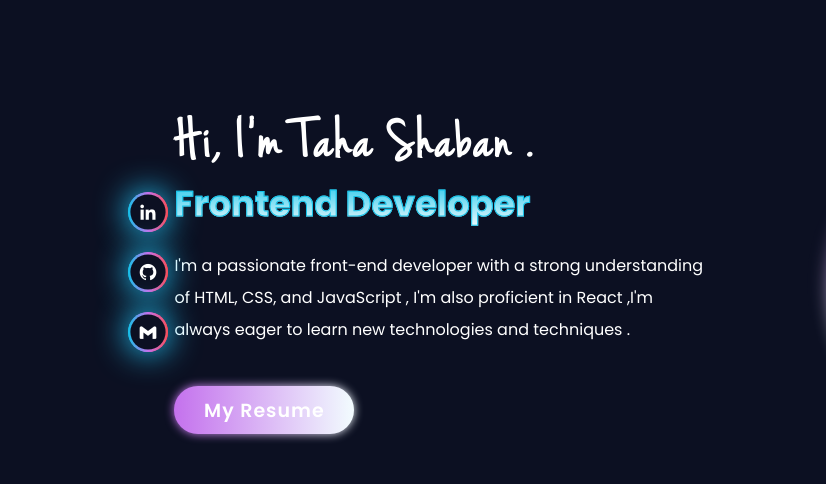
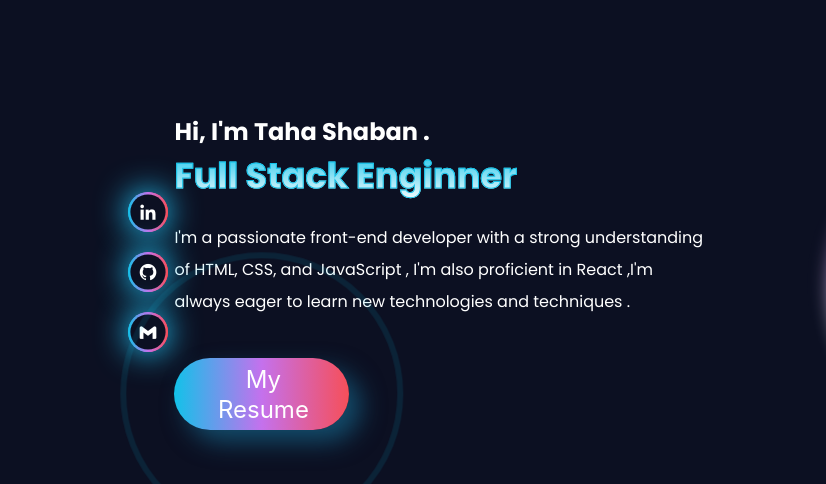
Before and after one commit to Taha-Shaban-Kaamel/portfolio, a plain HTML site: page index.html in a window 1280 px wide. Shown: the part 163-647 px from the top of the page, 0-826 px from the left. Drawn offline with nearby package versions, Linux system fonts and the light colour scheme.

Commit message:
home button animation style

```diff
--- a/Assets/script/script.js
+++ b/Assets/script/script.js
@@ -80,13 +80,10 @@ const skillsSet = {
     "React": "A JavaScript library for building user interfaces with reusable components."
   },
   "backend": {
-    "nodejs": "Node is used for server-side programming, making it possible for developers to use JavaScript for client-side and server-side code.",
-    "Express": "Express is a NodeJS framework that helps manage servers and routes.",
-    "Mongoose": "A MongoDB object modeling (ODM) library for Node.js that provides a simple and elegant way to interact with MongoDB databases.",
-    "MongoDB": "A NoSQL document database that is flexible, scalable, and easy to use.",
-    "FIREBASE":"Firebase is a mobile and web application development platform that provides a set of tools and services that front-end developers can use to build and deploy scalable and reliable applications."
-
-
+    "php": "A popular general-purpose scripting language that is especially suited to web development.",
+    "laravel": "A PHP web application framework with expressive, elegant syntax designed for building modern web applications.",
+    "MySQL": "An open-source relational database management system based on Structured Query Language (SQL).",
+    "PostgreSQL": "An advanced, open-source relational database system that supports both SQL (relational) and JSON (non-relational) querying.",
   },
   "tools": {
     "git": "is a distributed version control system that tracks changes in any set of computer files.",
--- a/Assets/style/style.css
+++ b/Assets/style/style.css
@@ -231,6 +231,79 @@ body {
     margin-right: 30px;
 }
 
+.home-content a  button {
+  width: 175px;
+  background: var(--bg-linear);
+  border-radius: 1000px;
+  border: none;
+  font-family: "Inter", sans-serif;
+  font-size: 24px;
+  line-height: 29.05px;
+  text-transform: capitalize;
+  padding: 7px 20px 6px 23px;
+  cursor: pointer;
+  outline-style: none;
+  color: #FFFFFF;
+  text-align: center;
+  transition: all 0.3s ease-in-out 0s;
+  box-shadow: 12px 12px 24px rgb(19,76,107);
+  position: relative;
+}
+.home-content a button::before {
+  content: "";
+  border-radius: 1000px;
+  width: 200px;
+  height: 60px;
+  border: 3px solid rgb(2 162 246);
+  box-shadow: 0 0 60px rgba(255, 195, 16, 0.292);
+  position: absolute;
+  top: 50%;
+  left: 50%;
+  transform: translate(-50%, -50%);
+  opacity: 0;
+  transition: all 0.3s ease-in-out 0s;
+}
+.home-content a .button:hover,
+.home-content a .button:focus {
+  color: var(--text-color);
+  transform: translateY(-6px);
+}
+.home-content a button::after {
+  content: "";
+  width: 30px;
+  height: 30px;
+  border-radius: 100%;
+  border: 6px solid var(--text-color);
+  position: absolute;
+  z-index: 3;
+  top: 50%;
+  left: 50%;
+  transform: translate(-50%, -50%);
+  animation: ring 1.5s infinite;
+}
+.home-content a button:hover::before,
+button:focus::before {
+  opacity: 1;
+}
+.home-content a button:hover::after,
+button:focus::after {
+  animation: none;
+  display: none;
+}
+@keyframes ring {
+  0% {
+    width: 30px;
+    height: 30px;
+    opacity: 1;
+  }
+
+  100% {
+    width: 300px;
+    height: 300px;
+    opacity: 0;
+  }
+}
+.home-content a
 .home-content h1 {
     font-size: 3.5rem;
     font-weight: 700;
--- a/index.html
+++ b/index.html
@@ -38,12 +38,13 @@
                 </div>
                 <div class="home-content">
                     <h1>Hi, I'm Taha Shaban .</h1>
-                    <h3>Frontend Developer</h3>
+                    <h3>Full Stack Enginner </h3>
                     <p>I'm a passionate front-end developer with a strong understanding of HTML, CSS, and JavaScript ,
                         I'm
                         also proficient in React ,I'm always eager to learn new technologies and techniques .</p>
-                    <a href="https://drive.google.com/file/d/1je-lNUaqhN-tq7100VNwnG6cPJi03gZu/view?usp=sharing"
-                        class="btn">My Resume</a>
+                    <!-- <a href="https://drive.google.com/file/d/1je-lNUaqhN-tq7100VNwnG6cPJi03gZu/view?usp=sharing"
+                        class="btn">My Resume</a> -->
+                        <a href="https://drive.google.com/file/d/1je-lNUaqhN-tq7100VNwnG6cPJi03gZu/view?usp=sharing"><button>My Resume</button></a>
                 </div>
             </div>
             <div class="home-img">
```
Also changed, not shown: Assets/image/skillsImages/MySQL.png (added), Assets/image/skillsImages/PostgreSQL.png (added), Assets/image/skillsImages/laravel.png (added), Assets/image/skillsImages/php.png (added).
